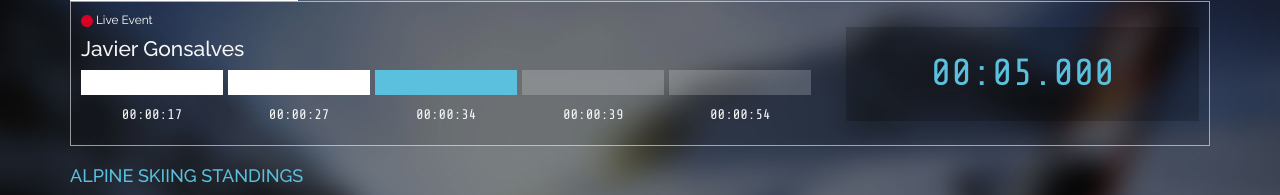
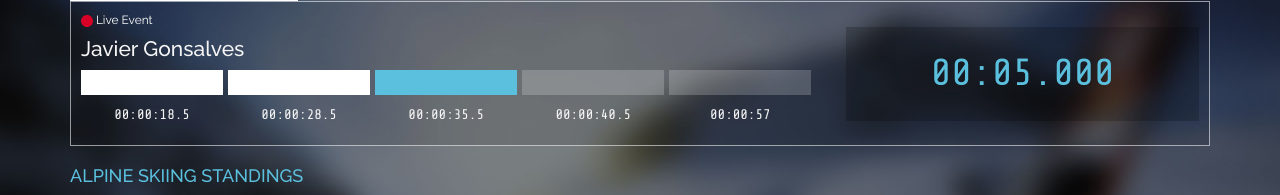
Before and after one commit to TarikFojnica/live-sport-events, a React (Create React App) app: page / in a window 1280 px wide. Shown: the part 127-322 px from the top of the page. Built offline with nearby package versions, Linux system fonts and the light colour scheme.

Commit message:
Update player from beginning

```diff
--- a/src/components/pages/live/Dynamic.js
+++ b/src/components/pages/live/Dynamic.js
@@ -51,6 +51,8 @@ const LAST_NAMES = [
 
 const TIMES = [
 	60,
+	59,
+	58,
 	57,
 	56,
 	55,
@@ -59,16 +61,17 @@ const TIMES = [
 	52,
 	51,
 	50,
-	49,
-	48,
-	47,
-	46,
-	45,
-	44,
-	43,
-	42,
-	41,
-	40
+	60,
+	60,
+	59,
+	58,
+	57,
+	56,
+	55,
+	54,
+	53,
+	52,
+	51,
 ];
 
 function shuffleArray(array) {
@@ -88,34 +91,43 @@ class Dynamic extends Component  {
 		times: [],
 		activePlayerFirstName: '--',
 		activePlayerLastName: '--',
-		counter: -1
+		counter: -1,
+		activeTime: 0
 	};
+
+	updateLivePlayer(index) {
+		this.setState({
+			activePlayerFirstName: this.state.firstNames[index],
+			activePlayerLastName:  this.state.lastNames[index],
+			firstGate: this.state.times[index] / 2 - 10,
+			secondGate: this.state.times[index] / 2,
+			thirdGate: this.state.times[index] / 2 + 7 ,
+			fourthGate: this.state.times[index] / 2 + 12,
+			fifthGate: this.state.times[index],
+			activeTime: this.state.times[index]
+		});
+		console.log('for')
+	}
 
 	componentDidMount() {
 		this.setState({
 			firstNames: shuffleArray(FIRST_NAMES),
 			lastNames: 	shuffleArray(LAST_NAMES),
 			times: shuffleArray(TIMES),
+			activeTime: this.state.times[0]
 		});
 
-		let counter = -1;
+		setTimeout(() => {
+			this.updateLivePlayer(0)
+		}, 500);
+
+
+		let counter = 0;
 		setInterval(() => {
-			counter += 1;
-
-			this.setState({
-				activePlayerFirstName: this.state.firstNames[counter],
-				activePlayerLastName:  this.state.lastNames[counter],
-				firstGate: this.state.times[counter] / 2 - 10,
-				secondGate: this.state.times[counter] / 2,
-				thirdGate: this.state.times[counter] / 2 + 7 ,
-				fourthGate: this.state.times[counter] / 2 + 12,
-				fifthGate: this.state.times[counter],
-			});
-
-			console.log(counter)
-		}, 2000);
+			counter ++;
+			this.updateLivePlayer(counter)
+		}, 5000);
 	}
-
 
 	render() {
 		return (
```
Also changed, not shown: src/vendor/pub-sub.js (added, +35 -0 lines).
